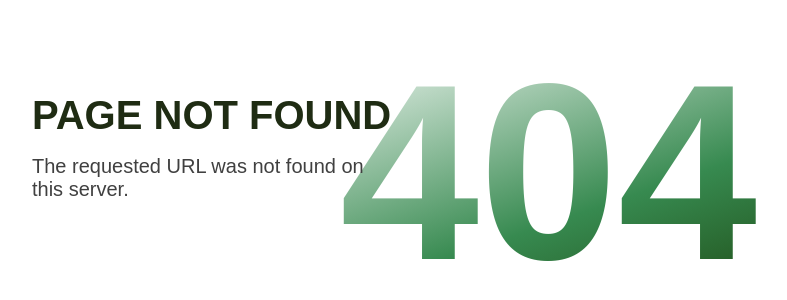
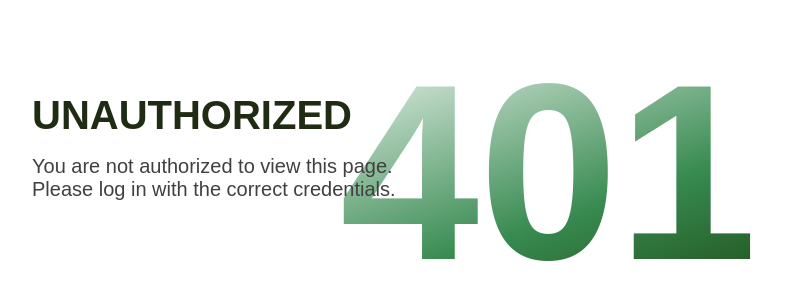
Before and after one commit to chinoel/PersonalStudy, a Next.js app: page /unauthorized in a window 1280 px wide. Before the commit this address had no page. Shown: the part 124-424 px from the top of the page, without its empty margins (183-970 px from the left). Built offline with nearby package versions, Linux system fonts and the light colour scheme; a web font is replaced by a local one.

Commit message:
feat:관리자 접근 차단(미들웨어) 생성

```diff
--- /dev/null
+++ b/src/app/unauthorized/page.tsx
@@ -0,0 +1,17 @@
+// pages/unauthorized.tsx
+import styles from '@/styles/404.module.css'; // 404 스타일 그대로 사용
+
+function CustomUnauthorized() {
+    return (
+        <div className={styles.container}>
+            <div className={styles.errorCode}>401</div>
+            <div className={styles.pageNotFound}>UNAUTHORIZED</div>
+            <div className={styles.errorMessage}>
+                You are not authorized to view this page.<br />
+                Please log in with the correct credentials.
+            </div>
+        </div>
+    );
+}
+
+export default CustomUnauthorized;
```
Also changed, not shown: src/app/test/page.tsx (added, +8 -0 lines), src/middleware.ts (+9 -18 lines).
